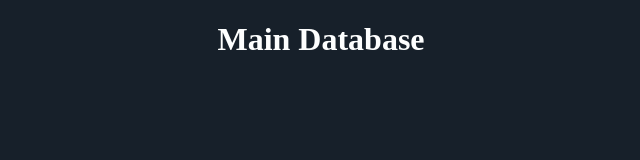
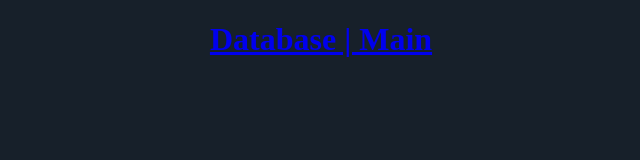
Before and after one commit to SoyNooV/SoyNooV, a plain HTML site: page index.html in a window 1280 px wide. Shown: the whole page, without its empty margins (319-959 px from the left). Drawn offline with Linux system fonts and the light colour scheme.

Commit message:
Update index.html

```diff
--- a/index.html
+++ b/index.html
@@ -1,5 +1,6 @@
 <!DOCTYPE html>
 <html lang="en">
+
 <head>
     <meta charset="UTF-8">
     <meta http-equiv="X-UA-Compatible" content="IE=edge">
@@ -7,7 +8,19 @@
     <link rel="stylesheet" href="./style.css">
     <title>Main Database</title>
 </head>
+
 <body>
-    <h1>Main Database</h1>
+    <div class="div_main">
+        <div class="div_head">
+            <a href="#">
+                <div class="div_nav">
+                    <div class="div_title">
+                        <h1 id="h1_title">Database | Main</h1>
+                    </div>
+                </div>
+            </a>
+        </div>
+    </div>
 </body>
+
 </html>
```
